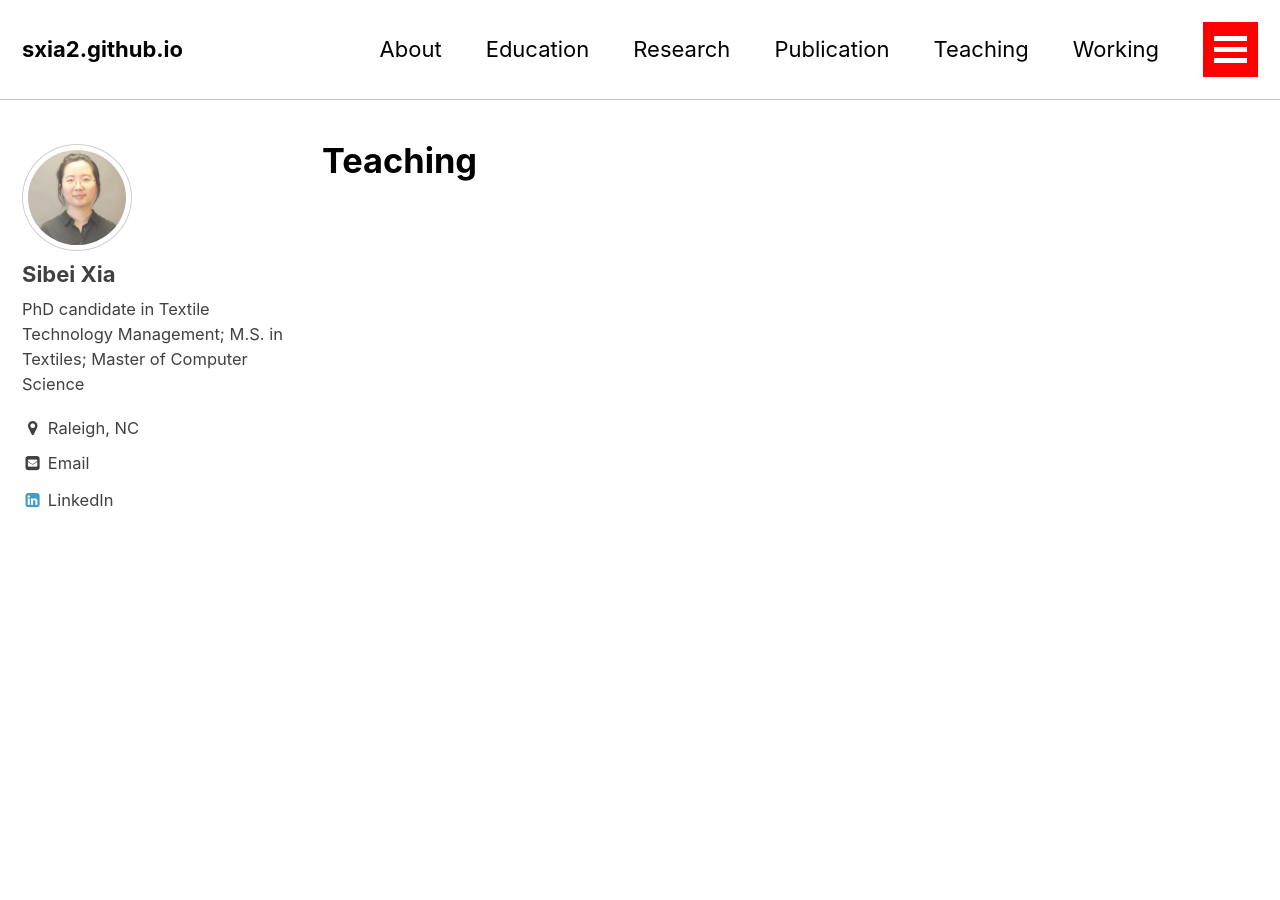
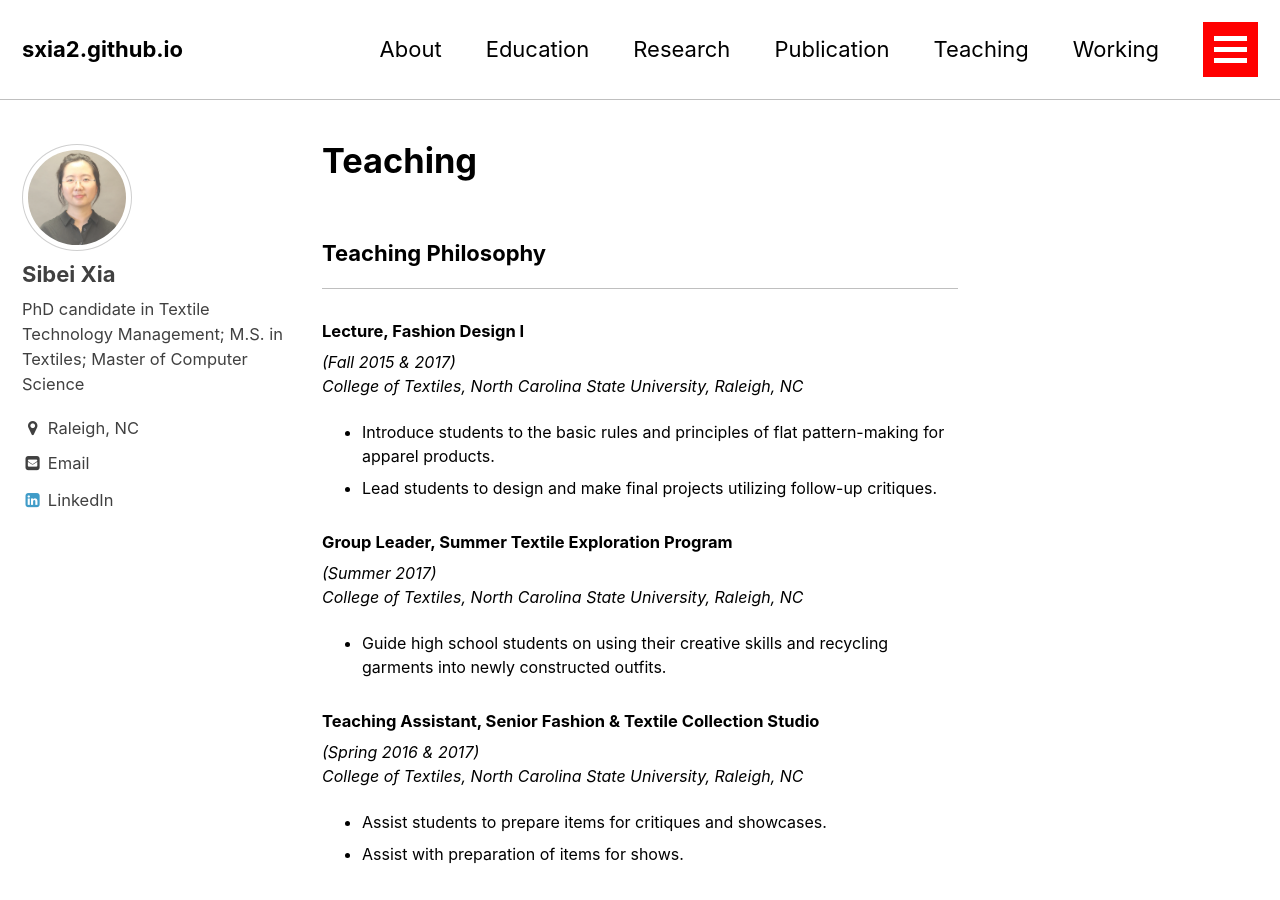
Before and after one commit to sxia2/sxia2.github.io, a Jekyll site: the page built from _pages/teaching.md, in a window 1280 px wide and 900 px high. Built offline with Jekyll 4.4.1, drawn with Linux system fonts in a browser that asks for light colours; some of the changed text lies outside the part shown.

Commit message:
teaching

```diff
--- a/_pages/teaching.md
+++ b/_pages/teaching.md
@@ -2,3 +2,39 @@
 permalink: /teaching/
 title: "Teaching"
 ---
+
+### Teaching Philosophy
+
+
+---
+#### Lecture, Fashion Design I
+*(Fall 2015 & 2017)*
+*College of Textiles, North Carolina State University, Raleigh, NC*
+   -	Introduce students to the basic rules and principles of flat pattern-making for apparel products.
+   -  Lead students to design and make final projects utilizing follow-up critiques.
+
+#### Group Leader, Summer Textile Exploration Program
+*(Summer 2017)*
+*College of Textiles, North Carolina State University, Raleigh, NC*
+   -	Guide high school students on using their creative skills and recycling garments into newly constructed outfits.
+
+#### Teaching Assistant, Senior Fashion & Textile Collection Studio
+*(Spring 2016 & 2017)*
+*College of Textiles, North Carolina State University, Raleigh, NC*
+   -	Assist students to prepare items for critiques and showcases.
+   -  Assist with preparation of items for shows.
+
+#### Lab Lecture, Fashion Product Analysis
+*(Fall 2016)*
+*College of Textiles, North Carolina State University, Raleigh, NC*
+   -	Teach students on how to use industrial sewing machines.
+   -  Guide students on making sewing products utilizing follow-up critiques.
+
+#### Lab Assistant, Apparel Lab
+*(Fall 2011 – Spring 2013)*
+*College of Textiles, North Carolina State University, Raleigh, NC*
+   -	Maintain machines and other equipment in the Apparel Lab.
+   -  Assist classes that utilize the Apparel Lab.
+   -  Safety train students on using industrial sewing machines and the Lectra Cutter.
+
+---
```
